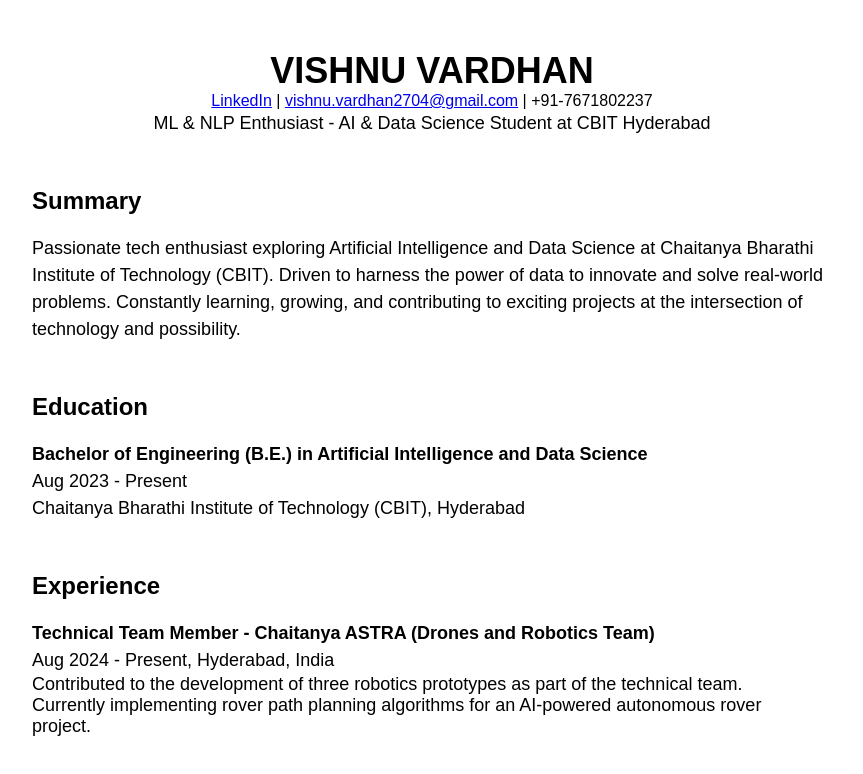
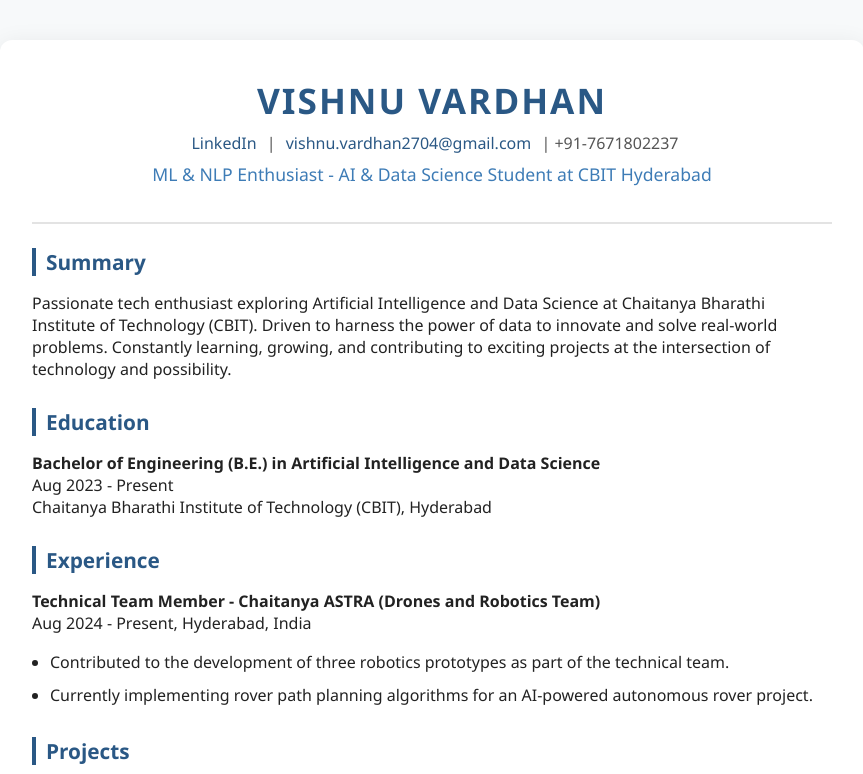
Before and after one commit to vishnuvardhan2704/Cloud-DevOps-Workshop-CBIT, a plain HTML site: page index.html in a window 1280 px wide. Shown: the top 774 px of the page, without its empty margins (208-1071 px from the left). Drawn offline with Linux system fonts and the light colour scheme.

Commit message:
Update style.css

```diff
--- a/style.css
+++ b/style.css
@@ -1,58 +1,91 @@
 body {
-	font-family: Arial, sans-serif;
-	margin: 0;
-	padding: 0;
+    background: #f7f9fa;
+    font-family: 'Segoe UI', Arial, sans-serif;
+    margin: 0;
+    color: #222;
 }
 
 .container {
-	max-width: 800px;
-	margin: 0 auto;
-	padding: 50px;
+    max-width: 800px;
+    background: #fff;
+    margin: 40px auto 40px auto;
+    border-radius: 12px;
+    box-shadow: 0 4px 24px rgba(0,0,0,0.08);
+    padding: 36px 32px;
 }
 
 header {
-	text-align: center;
-	margin-bottom: 50px;
+    border-bottom: 2px solid #e3e3e3;
+    padding-bottom: 18px;
+    margin-bottom: 24px;
+    text-align: center;
 }
 
-h1 {
-	font-size: 36px;
-	margin: 0;
+header h1 {
+    margin: 0 0 8px 0;
+    font-size: 2.2em;
+    letter-spacing: 2px;
+    color: #2a5885;
 }
 
-p {
-	font-size: 18px;
-	margin: 0;
+.contact {
+    font-size: 1em;
+    color: #555;
+    margin-bottom: 8px;
+}
+
+.contact a {
+    color: #2a5885;
+    text-decoration: none;
+    margin: 0 6px;
+}
+
+.subtitle {
+    color: #3e7cb6;
+    font-size: 1.1em;
+    margin-top: 8px;
 }
 
 section {
-	margin-bottom: 50px;
+    margin-bottom: 28px;
 }
 
-h2 {
-	font-size: 24px;
-	margin-bottom: 20px;
+section h2 {
+    color: #2a5885;
+    border-left: 4px solid #2a5885;
+    padding-left: 10px;
+    font-size: 1.3em;
+    margin-bottom: 12px;
+    margin-top: 0;
 }
 
 ul {
-	margin: 0;
-	padding: 0;
-	list-style: none;
+    margin: 0 0 0 18px;
+    padding: 0;
 }
 
 li {
-	display: inline-block;
-	margin-right: 10px;
-	font-size: 18px;
+    margin-bottom: 8px;
+    line-height: 1.6;
 }
 
-h3 {
-	font-size: 20px;
-	margin-top: 20px;
-	margin-bottom: 10px;
+.project {
+    margin-bottom: 18px;
 }
 
-p {
-	font-size: 18px;
-	line-height: 1.5;
+a {
+    color: #2a5885;
+    text-decoration: underline;
 }
+
+@media (max-width: 600px) {
+    .container {
+        padding: 18px 8px;
+    }
+    header h1 {
+        font-size: 1.4em;
+    }
+    section h2 {
+        font-size: 1em;
+    }
+}
```
